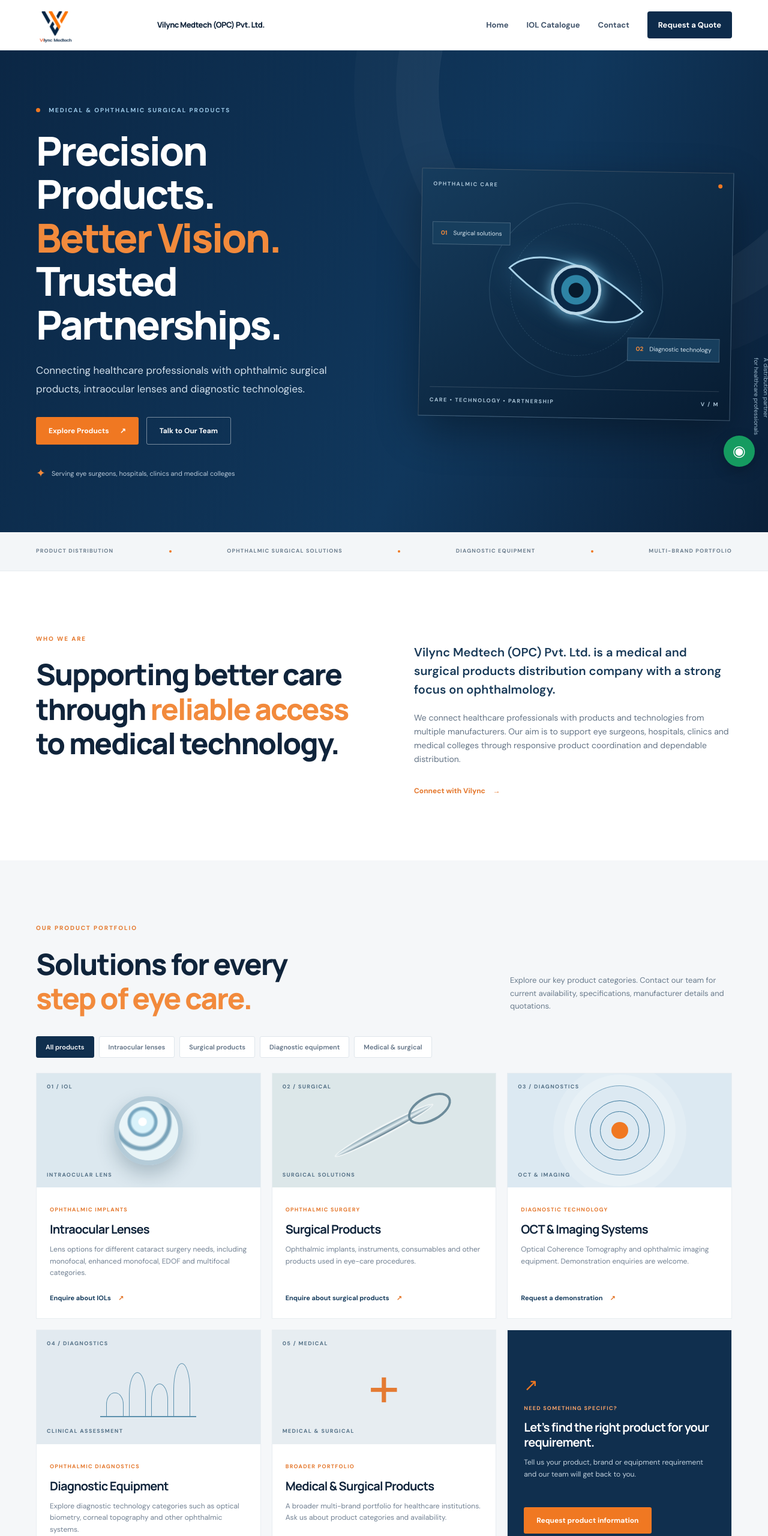
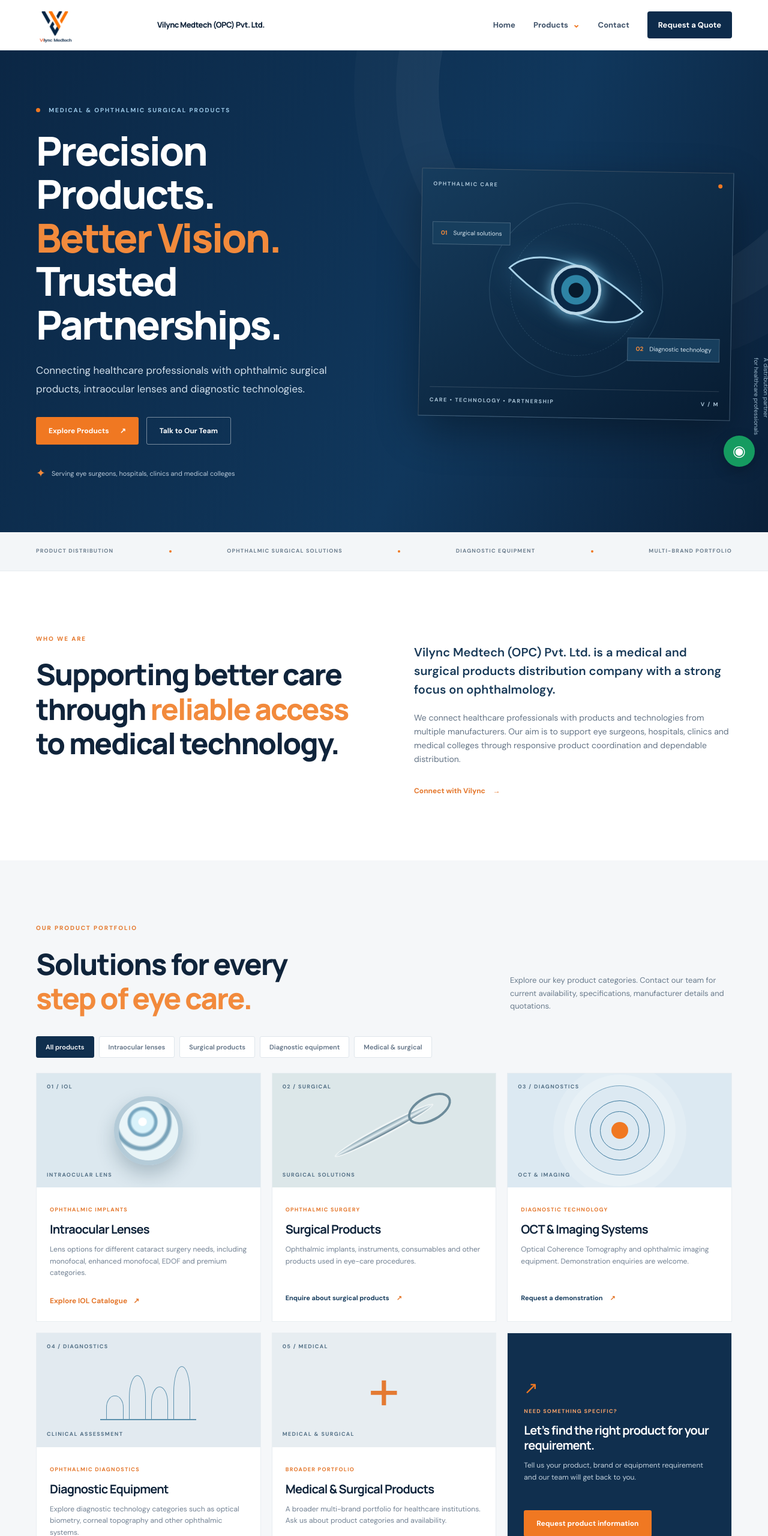
Before and after one commit to vilyncmedtech-ui/Website, a plain HTML site: page index.html in a window 1280 px wide. Shown: the top 2560 px of the page at 60% size. Drawn offline with Linux system fonts and the light colour scheme.

Commit message:
Update index.html

```diff
--- a/index.html
+++ b/index.html
@@ -12,6 +12,22 @@
     .brand span { white-space:nowrap; }
     @media (max-width:680px) { .brand { gap:8px; font-size:11px; } .brand img { width:118px; } }
   </style>
+
+  <style>
+    .nav-dropdown{position:relative;font-size:13px;font-weight:700;color:#40536a}
+    .nav-dropdown summary{list-style:none;cursor:pointer;padding:8px 0;white-space:nowrap}
+    .nav-dropdown summary::-webkit-details-marker{display:none}
+    .nav-dropdown summary::after{content:"⌄";margin-left:7px;color:#f07822;font-size:15px}
+    .nav-dropdown[open] summary,.nav-dropdown summary:hover{color:#f07822}
+    .nav-submenu{display:none;position:absolute;top:calc(100% + 12px);left:-18px;min-width:205px;padding:9px;background:#fff;border:1px solid #e7edf2;border-radius:6px;box-shadow:0 16px 35px #10243b18;z-index:40}
+    .nav-dropdown[open] .nav-submenu{display:block}
+    .nav-submenu a{display:block;padding:11px 12px;border-radius:4px;color:#243d56;font-size:12px}
+    .nav-submenu a:hover{background:#f3f6f8;color:#e4772c}
+    .iol-product-card{display:block;color:inherit}
+    .iol-product-card .product-link{display:inline-flex;align-items:center;gap:10px;margin-top:12px;color:#e4772c;font-size:12px;font-weight:700}
+    .iol-product-card:focus-visible{outline:3px solid #f07822;outline-offset:3px}
+    @media(max-width:680px){.nav-dropdown{width:100%}.nav-dropdown summary{padding:0}.nav-submenu{position:static;min-width:0;margin-top:8px;box-shadow:none;border-radius:4px;background:#f5f7f9}.nav-submenu a{padding:12px}.nav-dropdown[open] .nav-submenu{display:block}}
+  </style>
 </head>
 <body>
 <header class="site-header">
@@ -23,7 +39,12 @@
     <button class="menu-toggle" type="button" aria-label="Toggle navigation" aria-expanded="false">☰</button>
     <nav class="nav" aria-label="Main navigation">
       <a href="./">Home</a>
-      <a href="products/ophthalmology/iols/">IOL Catalogue</a>
+      <details class="nav-dropdown">
+        <summary>Products</summary>
+        <div class="nav-submenu">
+          <a href="products/ophthalmology/iols/">Intraocular Lenses</a>
+        </div>
+      </details>
       <a href="#contact">Contact</a>
       <a class="nav-cta" href="#enquiry">Request a Quote</a>
     </nav>
@@ -94,10 +115,10 @@
       <button class="filter" data-filter="medical">Medical & surgical</button>
     </div>
     <div class="product-grid">
-      <article class="product-card" data-category="iol">
+      <a class="product-card iol-product-card" data-category="iol" href="products/ophthalmology/iols/" aria-label="Explore the Intraocular Lenses catalogue">
         <div class="product-art art-lens"><span class="art-number">01 / IOL</span><div class="lens-shape"></div><span class="art-caption">INTRAOCULAR LENS</span></div>
-        <div class="product-info"><span class="category-label">OPHTHALMIC IMPLANTS</span><h3>Intraocular Lenses</h3><p>Lens options for different cataract surgery needs, including monofocal, enhanced monofocal, EDOF and multifocal categories.</p><a href="#enquiry" class="product-link" data-product="Intraocular Lenses">Enquire about IOLs <span>↗</span></a></div>
-      </article>
+        <div class="product-info"><span class="category-label">OPHTHALMIC IMPLANTS</span><h3>Intraocular Lenses</h3><p>Lens options for different cataract surgery needs, including monofocal, enhanced monofocal, EDOF and premium categories.</p><span class="product-link">Explore IOL Catalogue <span>↗</span></span></div>
+      </a>
       <article class="product-card" data-category="surgical">
         <div class="product-art art-surgery"><span class="art-number">02 / SURGICAL</span><div class="instrument-shape"></div><span class="art-caption">SURGICAL SOLUTIONS</span></div>
         <div class="product-info"><span class="category-label">OPHTHALMIC SURGERY</span><h3>Surgical Products</h3><p>Ophthalmic implants, instruments, consumables and other products used in eye-care procedures.</p><a href="#enquiry" class="product-link" data-product="Ophthalmic Surgical Products">Enquire about surgical products <span>↗</span></a></div>
```
